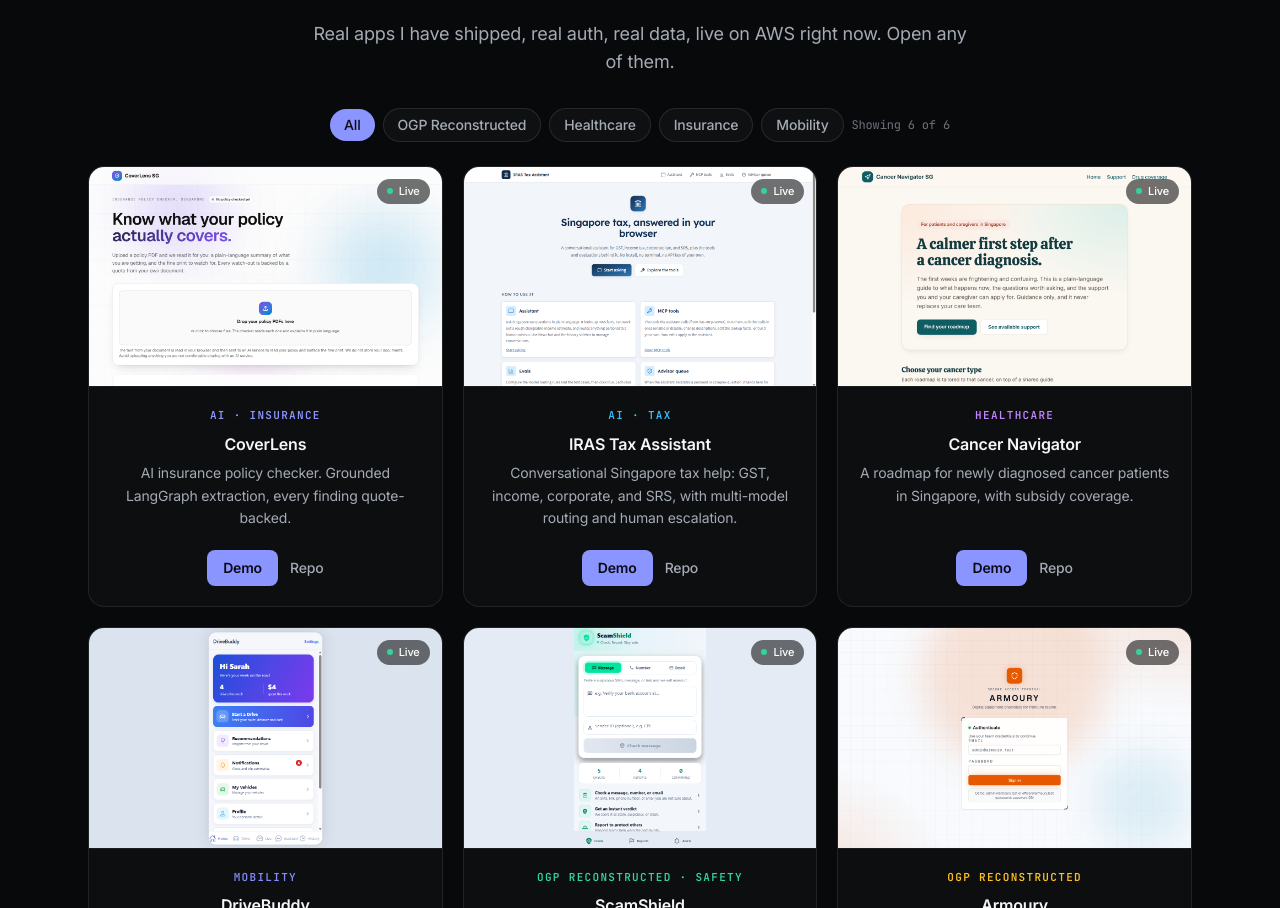
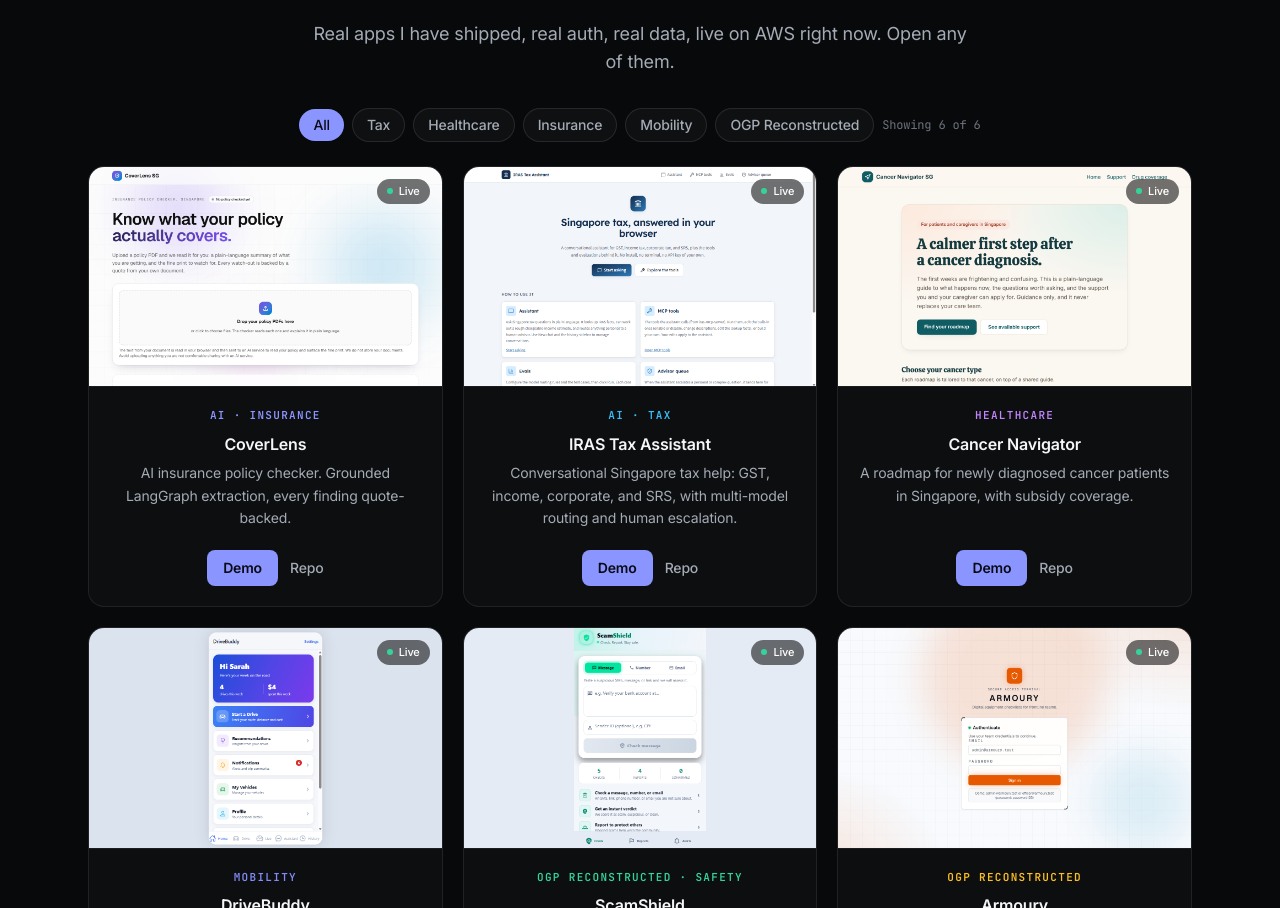
Before and after one commit to elleskay/platform-site, a Next.js app: page /platform-site/ in a window 1280 px wide. Shown: the part 3474-4382 px from the top of the page. Built offline with nearby package versions, Linux system fonts and the light colour scheme.

Commit message:
Showcase: IRAS is not OGP, move it to its own Tax category

```diff
--- a/app/components/Gallery.tsx
+++ b/app/components/Gallery.tsx
@@ -11,14 +11,14 @@
 
 const APPS = [
   { name: "CoverLens", cat: "Insurance", tag: "AI · Insurance", color: "var(--color-accent)", note: "AI insurance policy checker. Grounded LangGraph extraction, every finding quote-backed.", live: "https://d33z7oya883ugt.cloudfront.net", repo: "https://github.com/elleskay/insurance-dashboard", shot: coverShot },
-  { name: "IRAS Tax Assistant", cat: "OGP Reconstructed", tag: "AI · Tax", color: "#38bdf8", note: "Conversational Singapore tax help: GST, income, corporate, and SRS, with multi-model routing and human escalation.", live: "https://d1yl1box414d2i.cloudfront.net", repo: "https://github.com/elleskay/iras-tax-assistant", shot: irasShot },
+  { name: "IRAS Tax Assistant", cat: "Tax", tag: "AI · Tax", color: "#38bdf8", note: "Conversational Singapore tax help: GST, income, corporate, and SRS, with multi-model routing and human escalation.", live: "https://d1yl1box414d2i.cloudfront.net", repo: "https://github.com/elleskay/iras-tax-assistant", shot: irasShot },
   { name: "Cancer Navigator", cat: "Healthcare", tag: "Healthcare", color: "var(--color-violet)", note: "A roadmap for newly diagnosed cancer patients in Singapore, with subsidy coverage.", live: "https://d1z96o21m62u9i.cloudfront.net", repo: "https://github.com/elleskay/cancer-navigator", shot: cancerShot },
   { name: "DriveBuddy", cat: "Mobility", tag: "Mobility", color: "#818cf8", note: "AI driving companion for Singapore: live trip tracking, cost breakdowns, real-time ERP and traffic, and a voice assistant.", live: "https://elleskay.github.io/drivebuddy/", repo: "https://github.com/elleskay/drivebuddy", shot: driveShot },
   { name: "ScamShield", cat: "OGP Reconstructed", tag: "OGP Reconstructed · Safety", color: "var(--color-ok)", note: "Check a message, number, or email for an instant verdict, report scams, and watch a reviewer verify them.", live: "https://elleskay.github.io/scamshield/", repo: "https://github.com/elleskay/scamshield", shot: scamShot },
   { name: "Armoury", cat: "OGP Reconstructed", tag: "OGP Reconstructed", color: "#fbbf24", note: "Digital equipment checklists for frontline agencies, with an HQ readiness dashboard.", live: "https://d6a3alh51t58d.cloudfront.net", repo: "https://github.com/elleskay/armoury", shot: armouryShot },
 ];
 
-const CATS = ["All", "OGP Reconstructed", "Healthcare", "Insurance", "Mobility"];
+const CATS = ["All", "Tax", "Healthcare", "Insurance", "Mobility", "OGP Reconstructed"];
 
 export default function Gallery() {
   const [cat, setCat] = useState("All");
```
